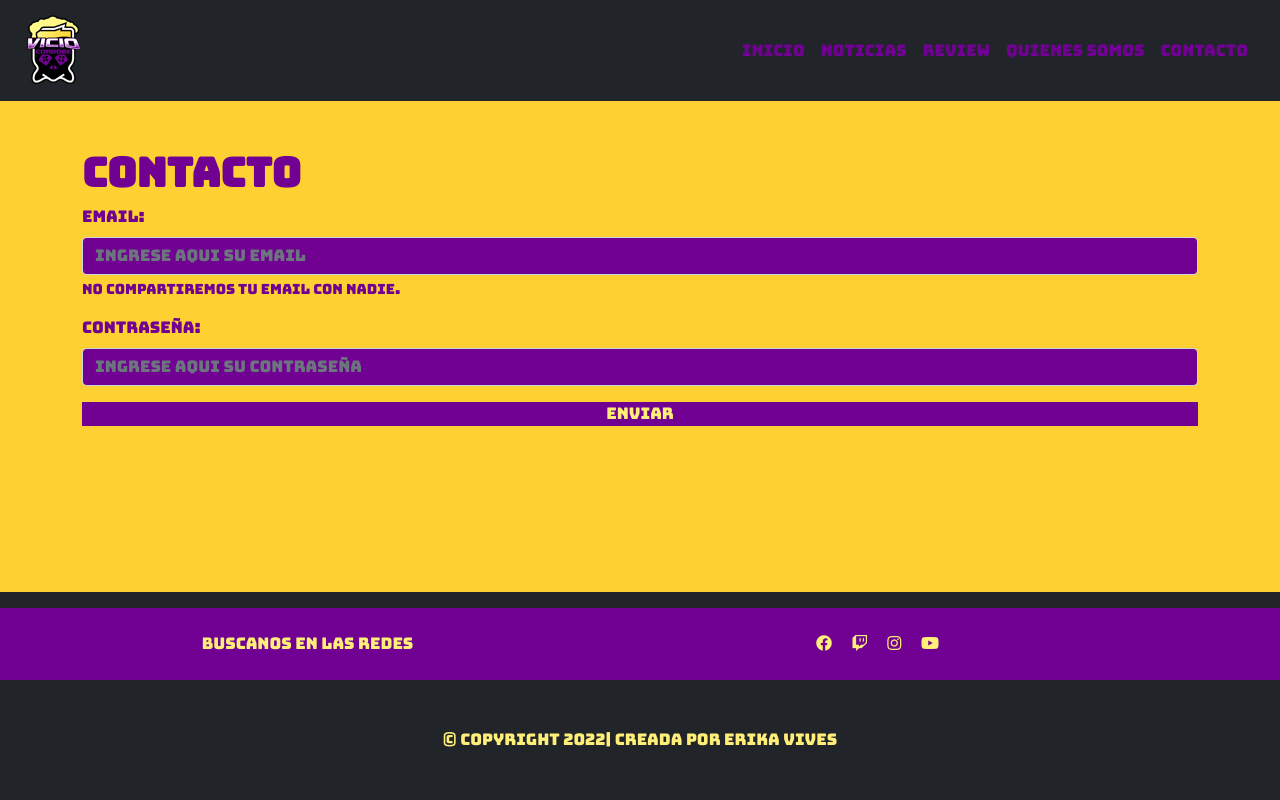
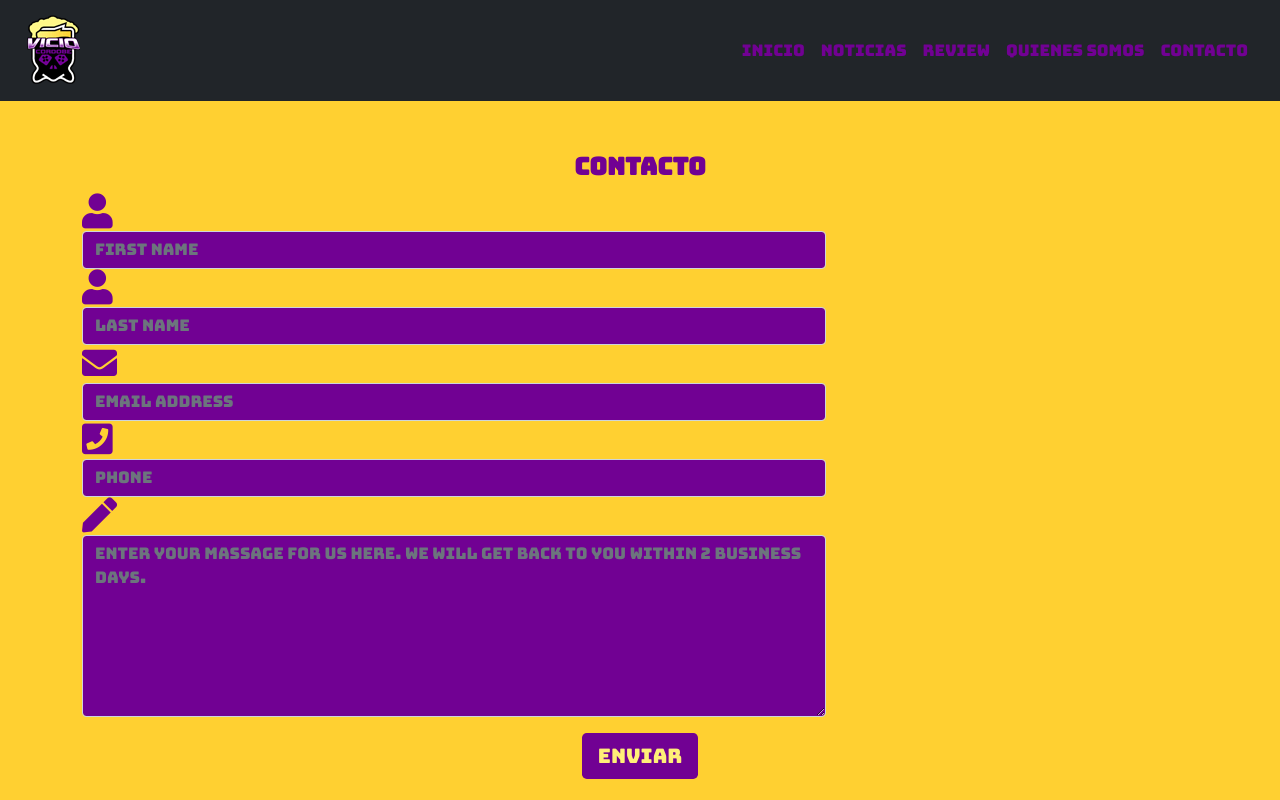
Before and after one commit to erikavives/viciocordobe-sass, a website: page pages/contacto.html in a window 1280 px wide. Shown: the top 800 px of the page. Drawn offline with nearby package versions, Linux system fonts and the light colour scheme.

Commit message:
cambios en contacto

```diff
--- a/pages/contacto.html
+++ b/pages/contacto.html
@@ -59,21 +59,60 @@
     </header>
     <main>
 <!--Section-->
-<section class="intro-section py-5 text-center text-sm-start">
-    <div class="container">
-        <h1>Contacto</h1>
-        <form action="">
-        <div class="mb-3">
-            <label for="email" class="form-label">Email:</label>
-            <input type="email" class="form-control" id="email" placeholder="ingrese aqui su email" aria-describedby="emailHelp" required>
-            <div class="form-text" id="emailHelp">No compartiremos tu email con nadie.</div>
+<section class="intro-section py-5">
+    <div class="container ">
+        <div class="row">
+            <div class="col-md-12">
+                <div class="well well-sm">
+                    <form class="form-horizontal" method="post">
+                        <fieldset>
+                            <legend class="text-center contact-title"> Contacto</legend>
+                            <div class="justify-content-center">
+                                <div class="form-group">
+                                    <span class="col-md-1 col-md-offset-2 text-center"><i class="fa fa-user bigicon"></i></span>
+                                    <div class="col-md-8">
+                                        <input id="fname" name="name" type="text" placeholder="First Name" class="form-control">
+                                    </div>
+                                </div>
+                                <div class="form-group">
+                                    <span class="col-md-1 col-md-offset-2 text-center"><i class="fa fa-user bigicon"></i></span>
+                                    <div class="col-md-8">
+                                        <input id="lname" name="name" type="text" placeholder="Last Name" class="form-control">
+                                    </div>
+                                </div>
+
+                                <div class="form-group">
+                                    <span class="col-md-1 col-md-offset-2 text-center"><i class="fa fa-solid fa-envelope bigicon"></i></span>
+                                    <div class="col-md-8">
+                                        <input id="email" name="email" type="text" placeholder="Email Address" class="form-control">
+                                    </div>
+                                </div>
+
+                                <div class="form-group">
+                                    <span class="col-md-1 col-md-offset-2 text-center"><i class="fa fa-phone-square bigicon"></i></span>
+                                    <div class="col-md-8">
+                                        <input id="phone" name="phone" type="text" placeholder="Phone" class="form-control">
+                                    </div>
+                                </div>
+
+                                <div class="form-group">
+                                    <span class="col-md-1 col-md-offset-2 text-center"><i class="fa fa-pen bigicon"></i></i></span>
+                                    <div class="col-md-8">
+                                        <textarea class="form-control" id="message" name="message" placeholder="Enter your massage for us here. We will get back to you within 2 business days." rows="7"></textarea>
+                                    </div>
+                                </div>
+
+                                <div class="form-group pt-3">
+                                    <div class="col-md-12 text-center">
+                                        <button type="submit" class="btn-lg">Enviar</button>
+                                    </div>
+                                </div>
+                            </div>
+                        </fieldset>
+                    </form>
+                </div>
+            </div>
         </div>
-        <div class="mb-3">
-            <label for="contraseña" class="form-label">Contraseña:</label>
-            <input type="password" class="form-control" id="contraseña" placeholder="ingrese aqui su contraseña" required>
-        </div>
-        <button class="w-100" type="submit">Enviar</button>
-        </form>
     </div>
 </section>
     </main>
--- a/scss/_contacto.scss
+++ b/scss/_contacto.scss
@@ -1,3 +1,8 @@
+.contact-title{
+    color: #710193;
+    font-weight: 700;
+}
+
 button{
     background-color: $color-violeta;
     color: $color-amarillo-claro;
@@ -19,3 +24,8 @@ button{
 .form-text{
     color: $color-violeta;
 }
+
+.bigicon {
+    font-size: 35px;
+    color: $color-violeta;
+}
```
Also changed, not shown: css/style.css, 1 other file.
